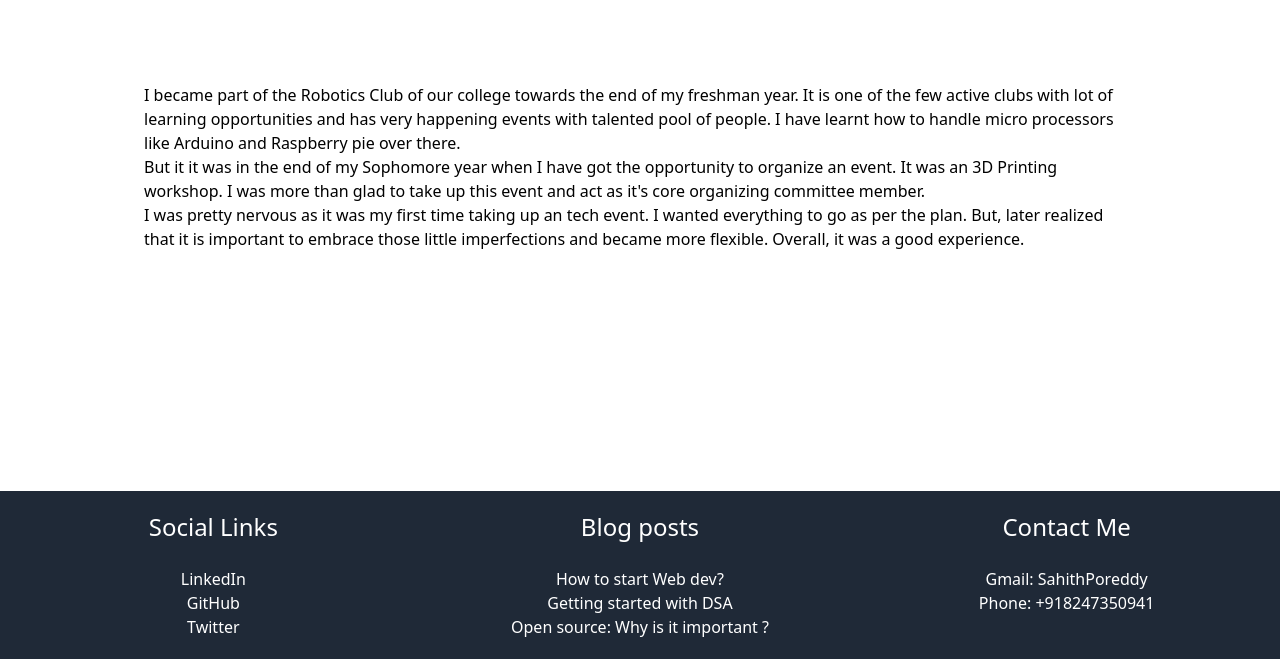
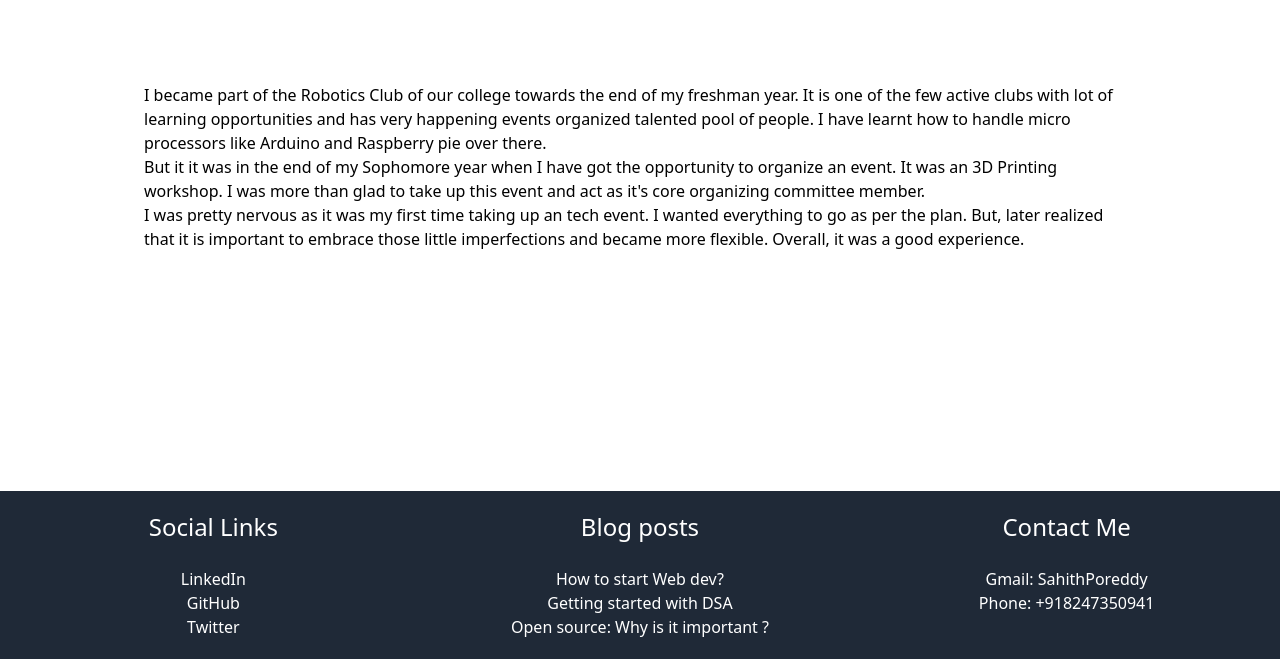
Before and after one commit to SahithPoreddy/Portfolio-Website, a plain HTML site: page Events.html in a window 1280 px wide. Shown: the part 1344-2003 px from the top of the page. Drawn offline with nearby package versions, Linux system fonts and the light colour scheme.

Commit message:
39th commit. Added some description to the Events.html

```diff
--- a/Events.html
+++ b/Events.html
@@ -96,9 +96,9 @@
     <div class="max-w-6xl mx-auto mt-40 p-20">
       I became part of the Robotics Club of our college towards the end of my
       freshman year. It is one of the few active clubs with lot of learning
-      opportunities and has very happening events with talented pool of people.
-      I have learnt how to handle micro processors like Arduino and Raspberry
-      pie over there.<br />
+      opportunities and has very happening events organized talented pool of
+      people. I have learnt how to handle micro processors like Arduino and
+      Raspberry pie over there.<br />
       But it it was in the end of my Sophomore year when I have got the
       opportunity to organize an event. It was an 3D Printing workshop. I was
       more than glad to take up this event and act as it's core organizing
```
